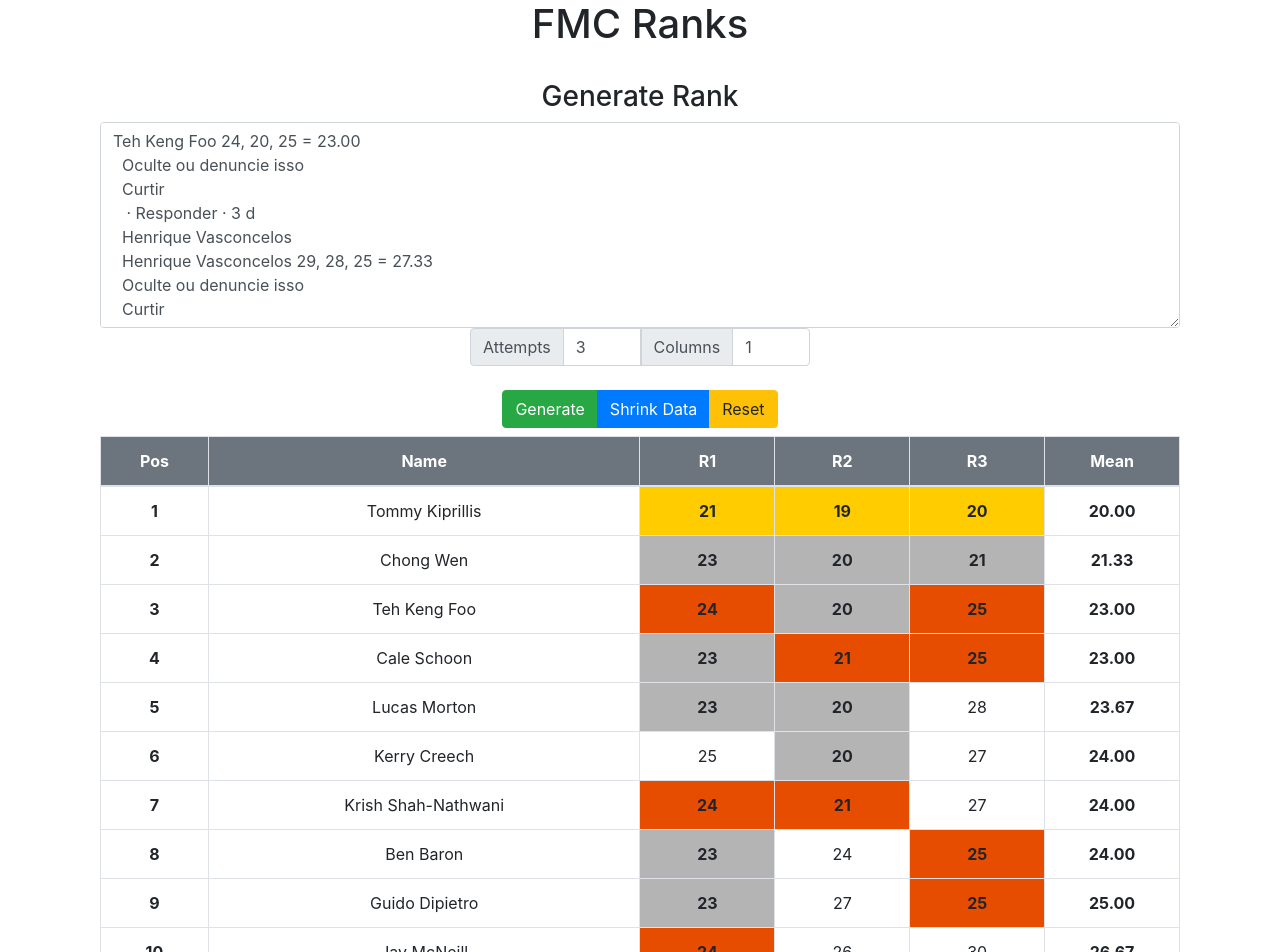
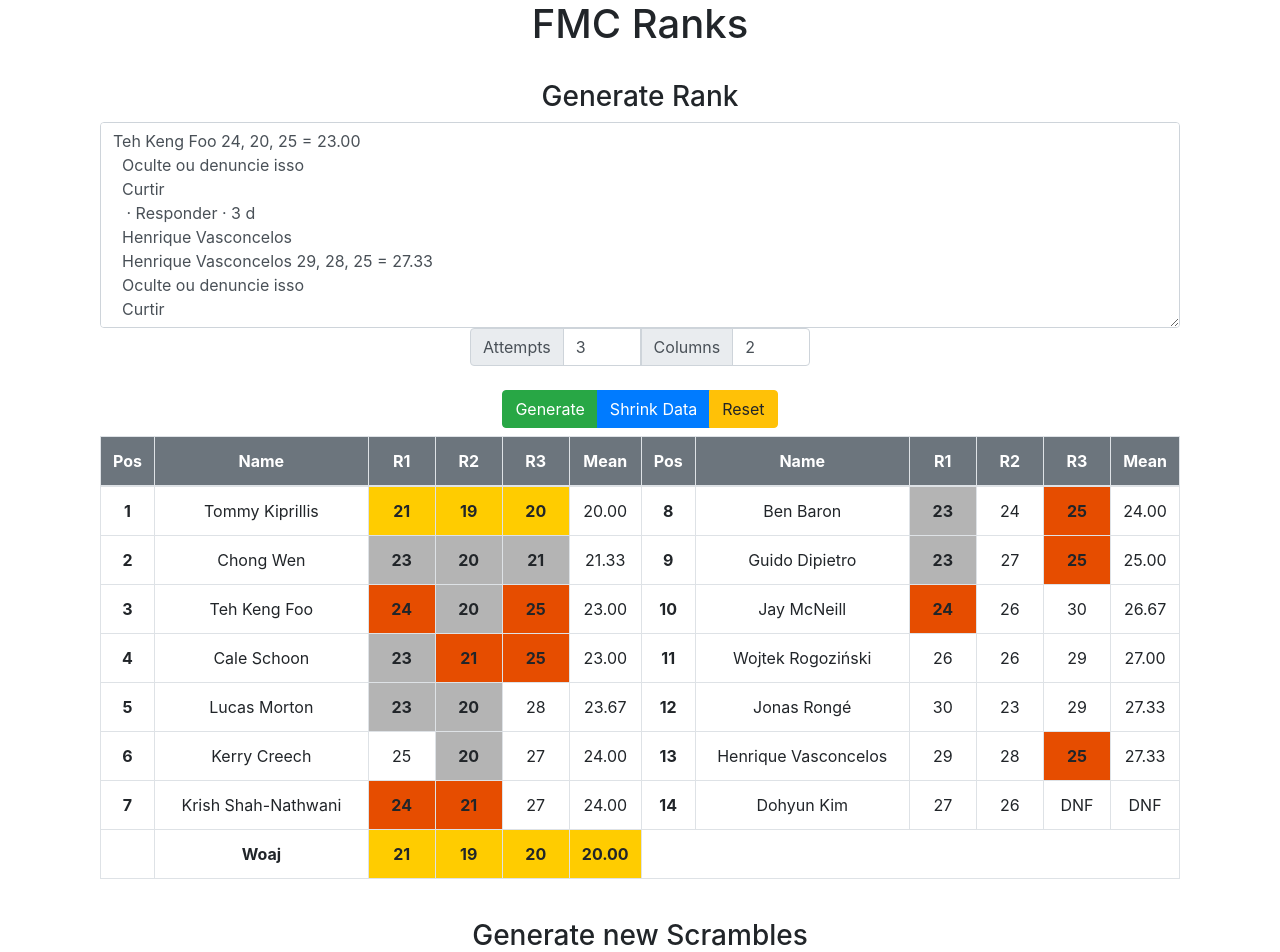
Before and after one commit to campos20/fmc-ranks, a React (Create React App) app: page / in a window 1280 px wide. Shown: the top 952 px of the page. Built offline with nearby package versions, Linux system fonts and the light colour scheme.

Commit message:
Correct coloring for columns

```diff
--- a/src/components/GenerateRank.jsx
+++ b/src/components/GenerateRank.jsx
@@ -11,7 +11,7 @@ class GenerateRank extends Component {
 
   state = {
     attempts: 3,
-    columns: 1,
+    columns: 2,
     data: [],
     content: `Teh Keng Foo 24, 20, 25 = 23.00
   Oculte ou denuncie isso
--- a/src/components/Rank.jsx
+++ b/src/components/Rank.jsx
@@ -13,9 +13,6 @@ const woajStyle = [
   { fontWeight: "bold", backgroundColor: "rgb(180, 180, 180)" },
   { fontWeight: "bold", backgroundColor: "rgb(230, 77, 0)" },
 ];
-
-// At leas 10 results so we can split columns
-const MINIMUM_SPLIT_POINT = 10;
 
 class Rank extends Component {
   render() {
@@ -46,12 +43,13 @@ class Rank extends Component {
     let posStyle = { width: `${posWidth / this.props.columns}%` };
     let nameStyle = { width: `${nameWidth / this.props.columns}%` };
 
+    let numberOfLines = Math.ceil(data.length / this.props.columns);
+
     return (
       <table className="table table-condensed table-bordered">
         <thead className="bg-secondary text-white">
           <tr>
-            {Array.from({ length: this.props.columns }).map((e, k) => {
-              console.log(e, k);
+            {Array.from({ length: this.props.columns }).map((_, k) => {
               return (
                 <React.Fragment key={k}>
                   <th style={posStyle}>Pos</th>
@@ -68,29 +66,35 @@ class Rank extends Component {
           </tr>
         </thead>
         <tbody>
-          {data.map((result, i) => {
+          {Array.from({ length: numberOfLines }).map((_, i) => {
             return (
               <tr key={i}>
-                <th>
-                  {i === 0 || compareResults(data[i], data[i - 1]) !== 0
-                    ? i + 1
-                    : "-"}
-                </th>
+                {Array.from({ length: this.props.columns }).map((_, j) => {
+                  let dataIndex = j * numberOfLines + i;
+                  if (dataIndex >= data.length) {
+                    return null;
+                  }
+                  let result = data[dataIndex];
+                  return (
+                    <React.Fragment key={j}>
+                      <th>{dataIndex + 1}</th>
                       <td>{result.name}</td>
-                {result.results.map((r, j) => {
-                  // Highlight first 3
-                  let woajIndex = woaj[j].indexOf(r);
+                      {result.results.map((r, k) => {
+                        let woajIndex = woaj[k].indexOf(r);
                         let style = {};
                         if (woajIndex < woajStyle.length) {
                           style = woajStyle[woajIndex];
                         }
                         return (
-                    <td key={j} style={style}>
+                          <td key={k} style={style}>
                             {r}
                           </td>
                         );
                       })}
-                <th>{outputFormat(result.avg)}</th>
+                      <td>{outputFormat(result.avg)}</td>
+                    </React.Fragment>
+                  );
+                })}
               </tr>
             );
           })}
```
Lines whose indentation alone changed are shown as unchanged.
